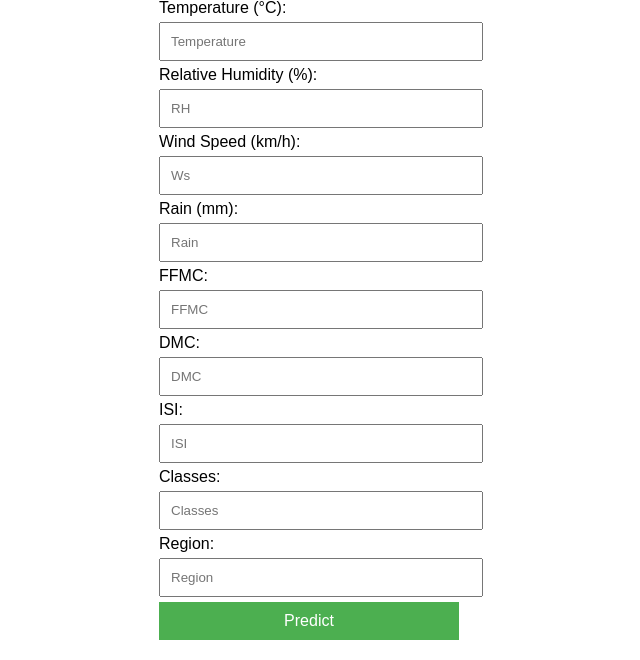
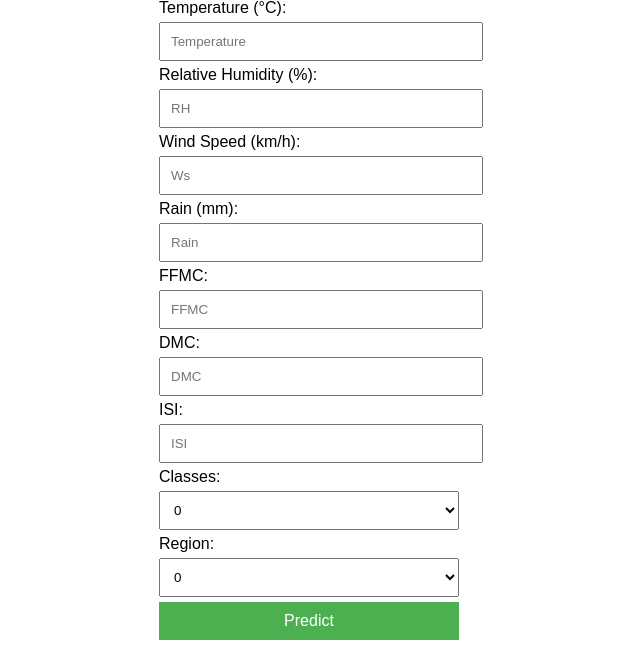
Before and after one commit to nidhishdevelops/Fire-Weather-Index-Prediction-Using-Multi-Linear-Regression, a Flask app: page /predictdata in a window 1280 px wide. Shown: the part 146-806 px from the top of the page, without its empty margins (331-971 px from the left). Run offline with Flask 3, Linux system fonts and the light colour scheme; parts of the project's set-up code (start-up, migrations or seed data) failed here and were passed over.

Commit message:
Interface Changes

```diff
--- a/templates/home.html
+++ b/templates/home.html
@@ -12,7 +12,7 @@
         h1, h2 {
             text-align: center;
         }
-        input {
+        input, select {
             width: 100%;
             padding: 10px;
             margin: 5px 0;
@@ -34,33 +34,39 @@
 <body>
     <div class="login">
         <h1>FWI Prediction of Algerian Forest</h1>
-        <form action="{{ url_for('predict_datapoint')}}" method="post">
+        <form action="{{ url_for('predict_datapoint') }}" method="post">
             <label for="Temperature">Temperature (°C):</label>
-            <input type="number" name="Temperature" placeholder="Temperature" required min="0" max="50" step="0.1"/><br>
+            <input type="number" name="Temperature" placeholder="Temperature" required min="0" max="50" step="0.1"><br>
 
             <label for="RH">Relative Humidity (%):</label>
-            <input type="number" name="RH" placeholder="RH" required min="0" max="100"/><br>
+            <input type="number" name="RH" placeholder="RH" required min="0" max="100"><br>
 
             <label for="Ws">Wind Speed (km/h):</label>
-            <input type="number" name="Ws" placeholder="Ws" required min="0" max="100" step="0.1"/><br>
+            <input type="number" name="Ws" placeholder="Ws" required min="0" max="100" step="0.1"><br>
 
             <label for="Rain">Rain (mm):</label>
-            <input type="number" name="Rain" placeholder="Rain" required min="0" max="100" step="0.1"/><br>
+            <input type="number" name="Rain" placeholder="Rain" required min="0" max="100" step="0.1"><br>
 
             <label for="FFMC">FFMC:</label>
-            <input type="number" name="FFMC" placeholder="FFMC" required min="0" max="100" step="0.1"/><br>
+            <input type="number" name="FFMC" placeholder="FFMC" required min="0" max="100" step="0.1"><br>
 
             <label for="DMC">DMC:</label>
-            <input type="number" name="DMC" placeholder="DMC" required min="0" max="300" step="0.1"/><br>
+            <input type="number" name="DMC" placeholder="DMC" required min="0" max="300" step="0.1"><br>
 
             <label for="ISI">ISI:</label>
-            <input type="number" name="ISI" placeholder="ISI" required min="0" max="50" step="0.1"/><br>
+            <input type="number" name="ISI" placeholder="ISI" required min="0" max="50" step="0.1"><br>
 
             <label for="Classes">Classes:</label>
-            <input type="number" name="Classes" placeholder="Classes" required/><br>
+            <select name="Classes" required>
+                <option value="0">0</option>
+                <option value="1">1</option>
+            </select><br>
 
             <label for="Region">Region:</label>
-            <input type="number" name="Region" placeholder="Region" required/><br>
+            <select name="Region" required>
+                <option value="0">0</option>
+                <option value="1">1</option>
+            </select><br>
 
             <button type="submit" class="btn">Predict</button>
         </form>
```
Also changed, not shown: 1 other file.
